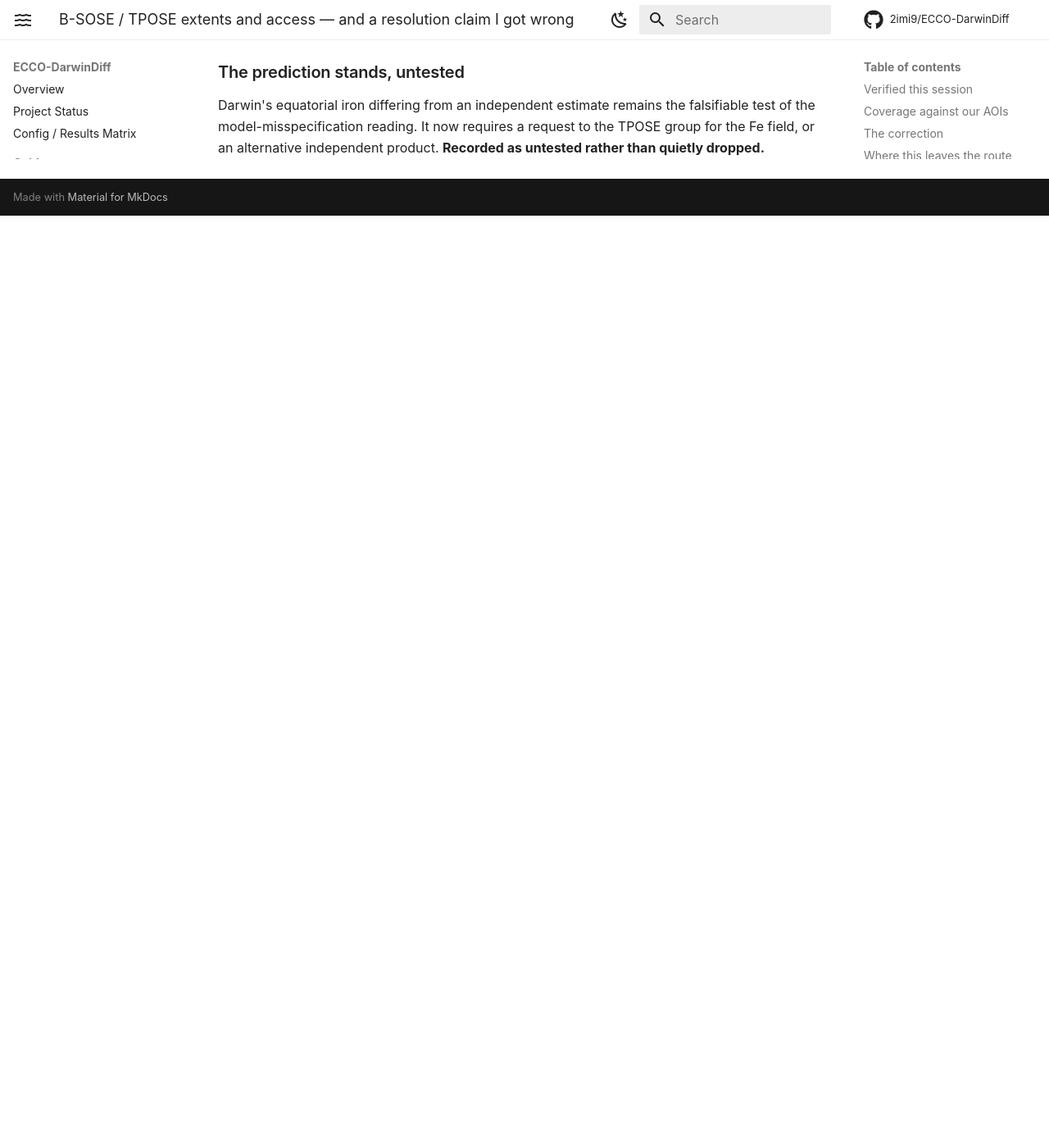
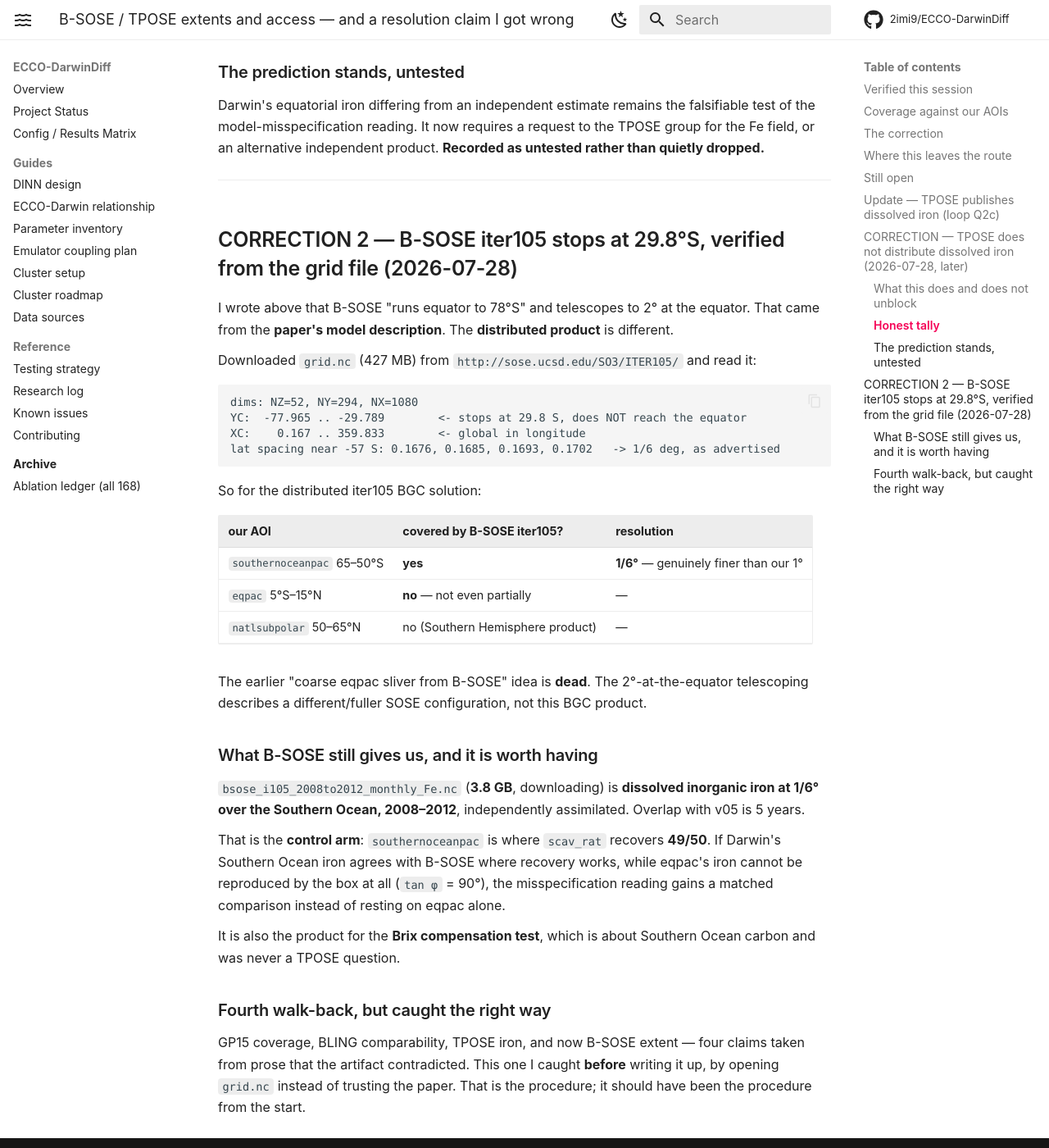
Before and after one commit to 2imi9/ECCO-DarwinDiff, an MkDocs documentation site: the page built from docs/findings/2026-07-28_regional_product_extents.md, in a window 1280 px wide and 1400 px high, scrolled down 4035 px. Shown: the whole window at 82% size. Built offline with MkDocs 1.6.1 and Material for MkDocs 9.7.7, drawn with Linux system fonts in a browser that asks for light colours; comment, search, counter and statistics services are not loaded; before the commit the page ends 4298 px from its top, so only the background shows below that.

Commit message:
fix(findings): B-SOSE iter105 stops at 29.8S -- verified from grid.nc, not prose
I wrote that B-SOSE runs equator to 78S with 2-degree telescoping at the equator.
That is the paper's model description. The DISTRIBUTED product is different.

Downloaded grid.nc (427 MB) from sose.ucsd.edu/SO3/ITER105/ and read it:
  NY=294, NX=1080, NZ=52
  YC -77.965 .. -29.789   -> stops at 29.8 S, never reaches the equator
  lat spacing near -57 S ~ 0.168 deg, so 1/6 degree is real where it exists

So southernoceanpac is covered at genuinely fine resolution, eqpac is not covered
at all, and the 'coarse eqpac sliver from B-SOSE' idea is dead. The
2-degree-at-the-equator telescoping belongs to a different SOSE configuration,
not this BGC product.

What remains is worth having. The monthly Fe file (3.8 GB, downloading) is
dissolved inorganic iron at 1/6 degree over the Southern Ocean for 2008-2012,
independently assimilated, with 5 years of v05 overlap. That is the CONTROL arm:
southernoceanpac is where scav_rat recovers 49/50, so if Darwin's Southern Ocean
iron agrees with B-SOSE where recovery works, while the box cannot reproduce
eqpac iron at all (tan phi = 90 deg), the misspecification reading gains a matched
comparison rather than resting on eqpac alone. It is also the right product for
the Brix compensation test, which is a Southern Ocean carbon question and was
never a TPOSE one.

Fourth walk-back of a prose-sourced claim, after GP15 coverage, BLING
comparability and TPOSE iron. This one was caught BEFORE writing it up, by
opening grid.nc instead of trusting the paper.

Suite: 563 passed, 20 skipped.

```diff
--- a/docs/findings/2026-07-28_regional_product_extents.md
+++ b/docs/findings/2026-07-28_regional_product_extents.md
@@ -142,3 +142,48 @@ you can actually have.** Check the listing.
 Darwin's equatorial iron differing from an independent estimate remains the falsifiable test of the
 model-misspecification reading. It now requires a request to the TPOSE group for the Fe field, or an
 alternative independent product. **Recorded as untested rather than quietly dropped.**
+
+---
+
+## CORRECTION 2 — B-SOSE iter105 stops at 29.8°S, verified from the grid file (2026-07-28)
+
+I wrote above that B-SOSE "runs equator to 78°S" and telescopes to 2° at the equator. That came from
+the **paper's model description**. The **distributed product** is different.
+
+Downloaded `grid.nc` (427 MB) from `http://sose.ucsd.edu/SO3/ITER105/` and read it:
+
+    dims: NZ=52, NY=294, NX=1080
+    YC:  -77.965 .. -29.789        <- stops at 29.8 S, does NOT reach the equator
+    XC:    0.167 .. 359.833        <- global in longitude
+    lat spacing near -57 S: 0.1676, 0.1685, 0.1693, 0.1702   -> 1/6 deg, as advertised
+
+So for the distributed iter105 BGC solution:
+
+| our AOI | covered by B-SOSE iter105? | resolution |
+|---|---|---|
+| `southernoceanpac` 65–50°S | **yes** | **1/6°** — genuinely finer than our 1° |
+| `eqpac` 5°S–15°N | **no** — not even partially | — |
+| `natlsubpolar` 50–65°N | no (Southern Hemisphere product) | — |
+
+The earlier "coarse eqpac sliver from B-SOSE" idea is **dead**. The 2°-at-the-equator telescoping
+describes a different/fuller SOSE configuration, not this BGC product.
+
+### What B-SOSE still gives us, and it is worth having
+
+`bsose_i105_2008to2012_monthly_Fe.nc` (**3.8 GB**, downloading) is **dissolved inorganic iron at
+1/6° over the Southern Ocean, 2008–2012**, independently assimilated. Overlap with v05 is 5 years.
+
+That is the **control arm**: `southernoceanpac` is where `scav_rat` recovers **49/50**. If Darwin's
+Southern Ocean iron agrees with B-SOSE where recovery works, while eqpac's iron cannot be reproduced
+by the box at all (`tan φ` = 90°), the misspecification reading gains a matched comparison instead of
+resting on eqpac alone.
+
+It is also the product for the **Brix compensation test**, which is about Southern Ocean carbon and
+was never a TPOSE question.
+
+### Fourth walk-back, but caught the right way
+
+GP15 coverage, BLING comparability, TPOSE iron, and now B-SOSE extent — four claims taken from prose
+that the artifact contradicted. This one I caught **before** writing it up, by opening `grid.nc`
+instead of trusting the paper. That is the procedure; it should have been the procedure from the
+start.
```
